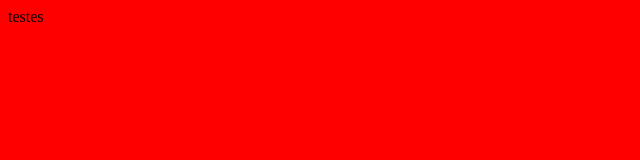
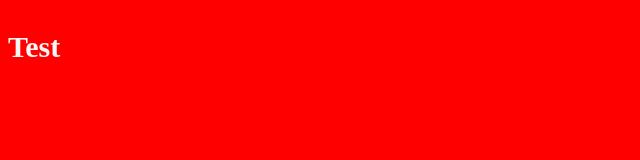
Before and after one commit to abdmandhan/b10, a plain HTML site: page src/index.html in a window 1280 px wide. Shown: the whole page, without its empty margins (0-640 px from the left). Drawn offline with Linux system fonts and the light colour scheme.

Commit message:
menambahkan p

```diff
--- a/src/css/main.css
+++ b/src/css/main.css
@@ -1,3 +1,10 @@
 body {
     background-color: red;
 }
+
+body p {
+    font-family: Poppins;
+    font-size: 30px;
+    font-weight: bold;
+    color: whitesmoke;
+}
--- a/src/index.html
+++ b/src/index.html
@@ -10,9 +10,8 @@
 </head>
 
 <body>
-    testes
+    <p>Test</p>
 </body>
-
 <script src="js/index.js"></script>
 
 </html>
```
